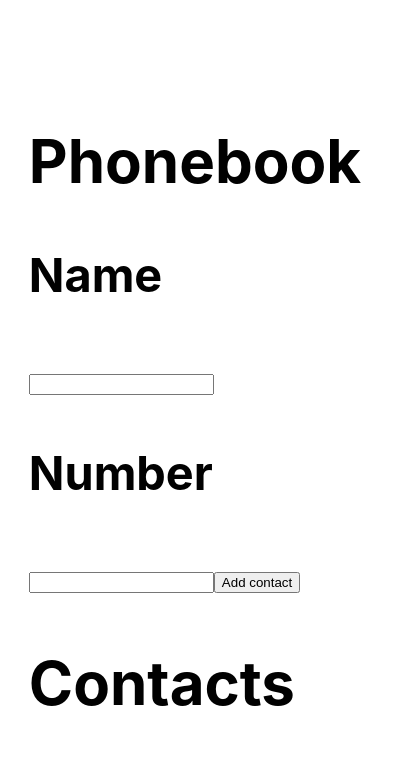
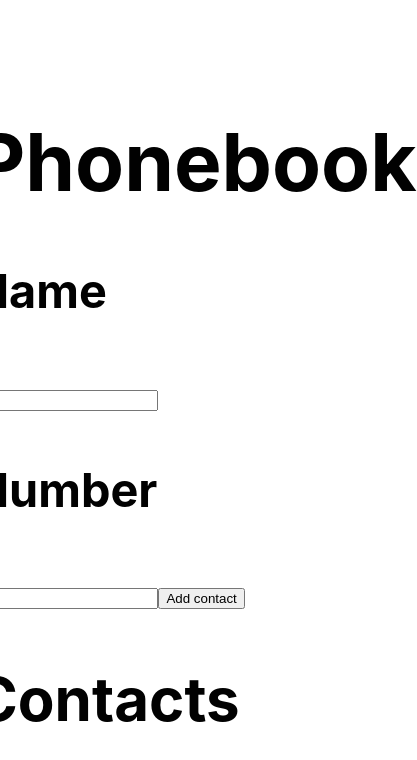
Before and after one commit to OlehKozubJS/goit-react-hw-02-phonebook, a React (Create React App) app: page / in a window 390 px wide. Shown: the top 760 px of the page, 417 px wide, since content can reach past the window. Built offline with nearby package versions, Linux system fonts and the light colour scheme.

Commit message:
Update Phonebook.jsx

```diff
--- a/src/components/Phonebook.jsx
+++ b/src/components/Phonebook.jsx
@@ -42,7 +42,7 @@ export class Phonebook extends Component {
     render() {
         return(
             <div>
-                <h2>Phonebook</h2>
+                <h1>Phonebook</h1>
                 <form className="phonebook" onSubmit={this.addNewContact}>
                     <label>
                         <h3>Name</h3>
```
